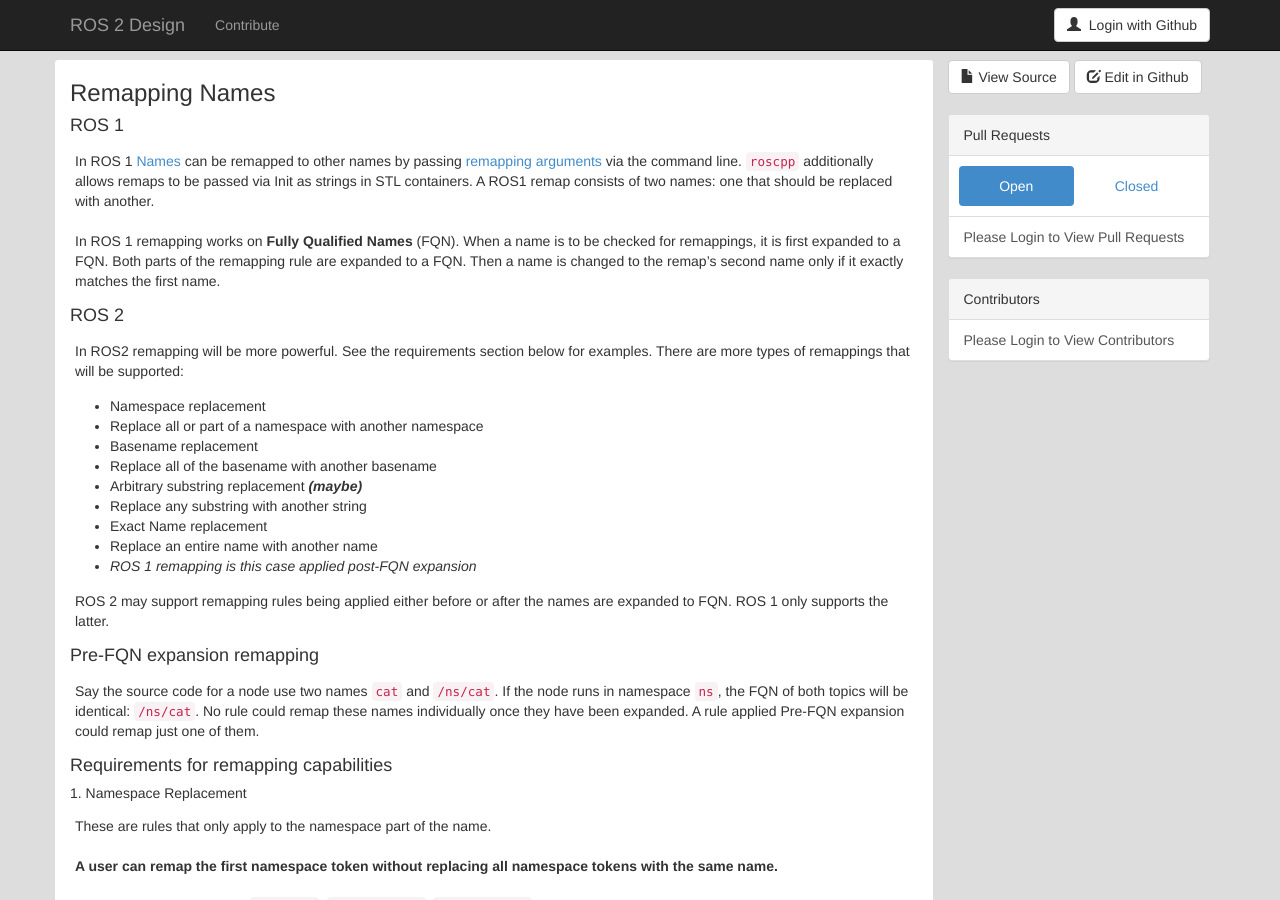
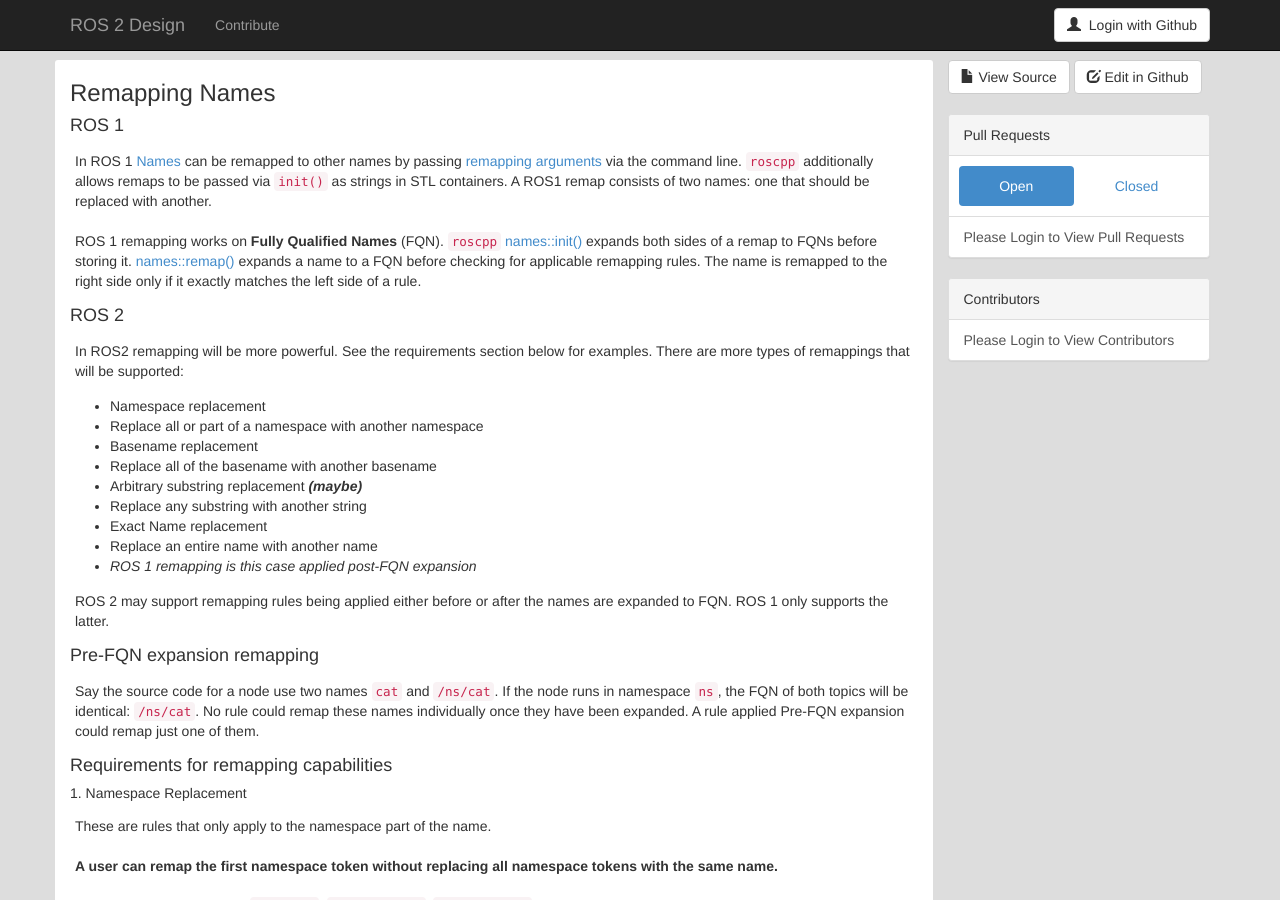
Before and after one commit to ros2/design, a Jekyll site: the page built from articles/remapping.md, in a window 1280 px wide and 900 px high. Built offline with Jekyll 4.4.1, drawn with Linux system fonts in a browser that asks for light colours; nearby versions of some CDN libraries; our own code applies the rules of GitHub Pages for plain Markdown files.

Commit message:
Cited ROS 1 remapping code in description of ROS 1 behavior

```diff
--- a/articles/remapping.md
+++ b/articles/remapping.md
@@ -1,13 +1,13 @@
 ### Remapping Names
 #### ROS 1
 In ROS 1 [Names](http://wiki.ros.org/Names) can be remapped to other names by passing [remapping arguments](http://wiki.ros.org/Remapping%20Arguments) via the command line.
-`roscpp` additionally allows remaps to be passed via Init as strings in STL containers.
+`roscpp` additionally allows remaps to be passed via `init()` as strings in STL containers.
 A ROS1 remap consists of two names: one that should be replaced with another.
 
-In ROS 1 remapping works on **Fully Qualified Names** (FQN).
-When a name is to be checked for remappings, it is first expanded to a FQN.
-Both parts of the remapping rule are expanded to a FQN.
-Then a name is changed to the remap's second name only if it exactly matches the first name.
+ROS 1 remapping works on **Fully Qualified Names** (FQN).
+`roscpp` [names::init()](http://docs.ros.org/api/roscpp/html/namespaceros_1_1names.html#a377ff8fede7b95398fd5d1c5cd49246b) expands both sides of a remap to FQNs before storing it.
+[names::remap()](http://docs.ros.org/api/roscpp/html/namespaceros_1_1names.html#ab2eebaf734abfbdccb4122f8e24f547f) expands a name to a FQN before checking for applicable remapping rules.
+The name is remapped to the right side only if it exactly matches the left side of a rule.
 
 #### ROS 2
 In ROS2 remapping will be more powerful.
```
